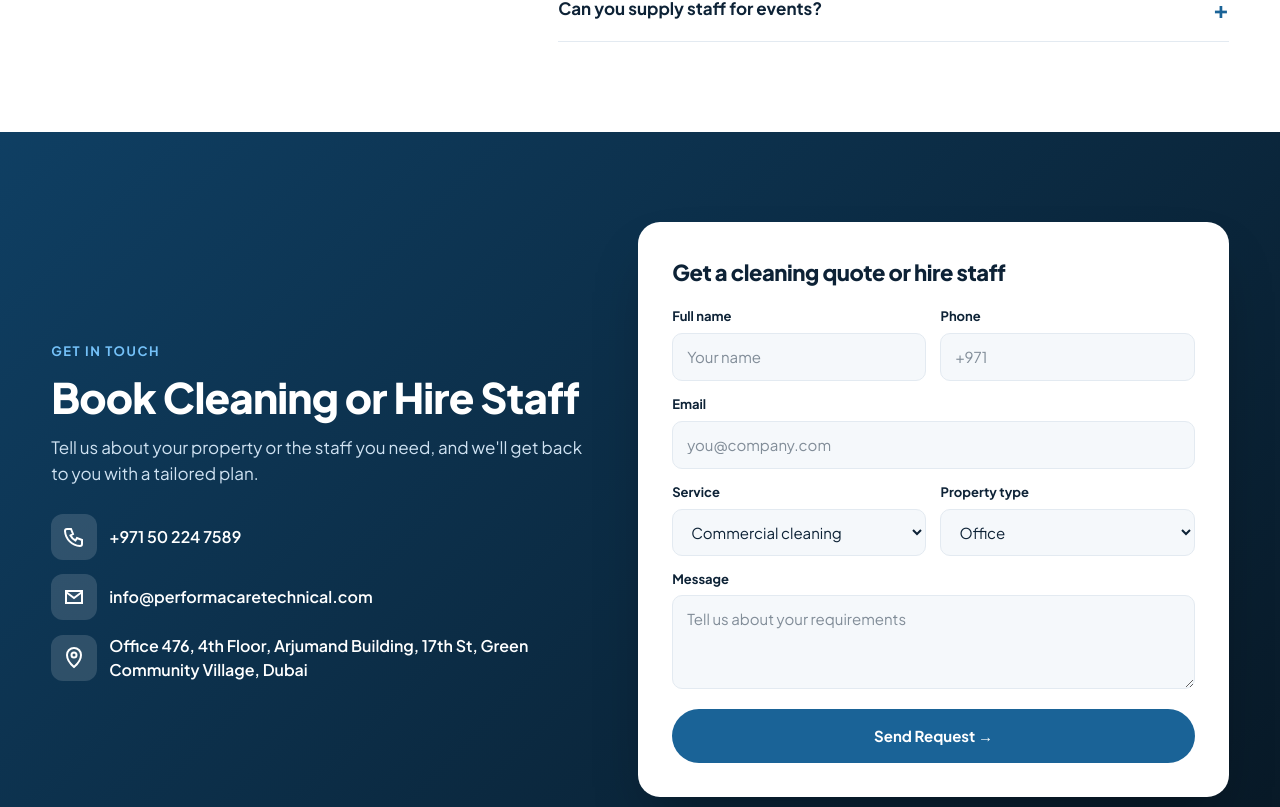
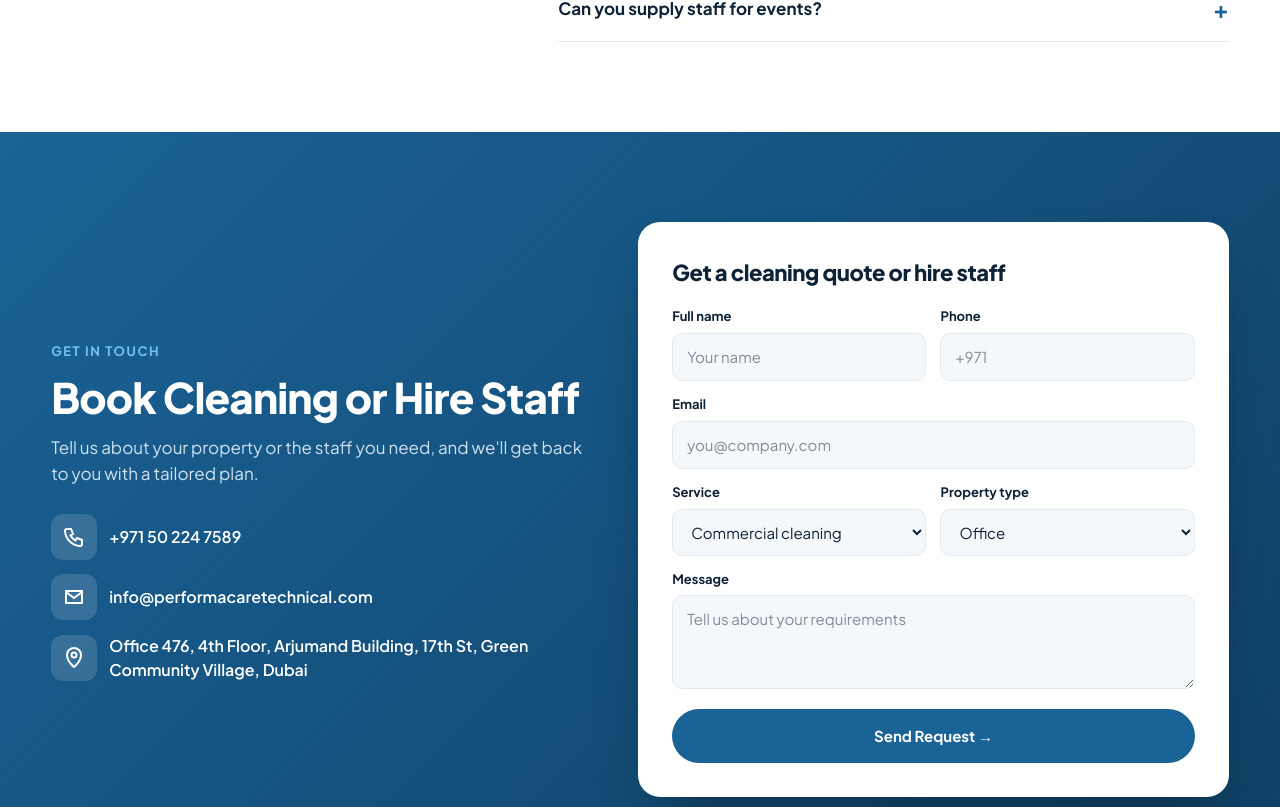
Before and after one commit to AbdlReman/performacaretechnical, a Next.js app: page / in a window 1280 px wide. Shown: the part 5193-6000 px from the top of the page. Built offline with nearby package versions, Linux system fonts and the light colour scheme.

Commit message:
restore blue gradient fix

```diff
--- a/src/app/globals.css
+++ b/src/app/globals.css
@@ -31,6 +31,15 @@
   --icon-bg: #1c3348;
   --header-bg: rgba(11, 21, 32, 0.92);
   --soft-from: #152536;
+}
+
+/* CTA bands: light = original blue, dark = deeper blue */
+.cta-band {
+  background: linear-gradient(135deg, #1a6397, #0f3f63) !important;
+}
+
+.dark .cta-band {
+  background: linear-gradient(135deg, #0f3f63, #081825) !important;
 }
 
 @theme inline {
--- a/src/app/hospitality/page.tsx
+++ b/src/app/hospitality/page.tsx
@@ -155,10 +155,7 @@ export default function HospitalityPage() {
                 ))}
               </ul>
             </div>
-            <div
-              className="reveal rounded-[22px] p-8 sm:p-10 text-white"
-              style={{ background: "linear-gradient(135deg, #0f3f63, #081825)" }}
-            >
+            <div className="cta-band reveal rounded-[22px] p-8 sm:p-10 text-white">
               <h3 className="text-[28px] font-extrabold tracking-[-0.02em] mb-3 text-white">
                 Book waiters for events or hire hospitality staff in Dubai.
               </h3>
--- a/src/app/page.tsx
+++ b/src/app/page.tsx
@@ -555,11 +555,7 @@ export default function Home() {
         </section>
 
         {/* Quote */}
-        <section
-          id="quote"
-          className="py-16 sm:py-[90px]"
-          style={{ background: "linear-gradient(135deg, #0f3f63, #081825)" }}
-        >
+        <section id="quote" className="cta-band py-16 sm:py-[90px]">
           <div className="w-[min(1180px,92%)] mx-auto grid grid-cols-1 lg:grid-cols-[1fr_1.1fr] gap-8 lg:gap-[50px] items-center text-white">
             <div className="reveal">
               <span className="inline-block text-[13px] font-bold tracking-[0.12em] uppercase text-[#74c1f8] mb-3">
--- a/src/app/process/page.tsx
+++ b/src/app/process/page.tsx
@@ -94,10 +94,7 @@ export default function ProcessPage() {
           </div>
         </section>
 
-        <section
-          className="py-16 sm:py-[90px] text-white"
-          style={{ background: "linear-gradient(135deg, #0f3f63, #081825)" }}
-        >
+        <section className="cta-band py-16 sm:py-[90px] text-white">
           <div className="w-[min(1180px,92%)] mx-auto reveal text-center max-w-[760px]">
             <h2 className="text-[clamp(26px,4vw,40px)] font-extrabold tracking-[-0.02em] mb-4 text-white">
               Whether you need regular cleaning, specialist services, or trained staff, the process
--- a/src/app/services/page.tsx
+++ b/src/app/services/page.tsx
@@ -319,10 +319,7 @@ export default function ServicesPage() {
         </section>
 
         {/* CTA */}
-        <section
-          className="py-16 sm:py-[90px] text-white"
-          style={{ background: "linear-gradient(135deg, #0f3f63, #081825)" }}
-        >
+        <section className="cta-band py-16 sm:py-[90px] text-white">
           <div className="w-[min(1180px,92%)] mx-auto reveal text-center max-w-[760px]">
             <h2 className="text-[clamp(26px,4vw,40px)] font-extrabold tracking-[-0.02em] mb-4 text-white">
               Book professional cleaning or hire trained staff — all from one Dubai team.
--- a/src/app/staff-supply/page.tsx
+++ b/src/app/staff-supply/page.tsx
@@ -136,10 +136,7 @@ export default function StaffSupplyPage() {
                 ))}
               </ul>
             </div>
-            <div
-              className="reveal rounded-[22px] p-8 sm:p-10 text-white"
-              style={{ background: "linear-gradient(135deg, #0f3f63, #081825)" }}
-            >
+            <div className="cta-band reveal rounded-[22px] p-8 sm:p-10 text-white">
               <h3 className="text-[28px] font-extrabold tracking-[-0.02em] mb-3 text-white">
                 Hire trained staff today.
               </h3>
```
